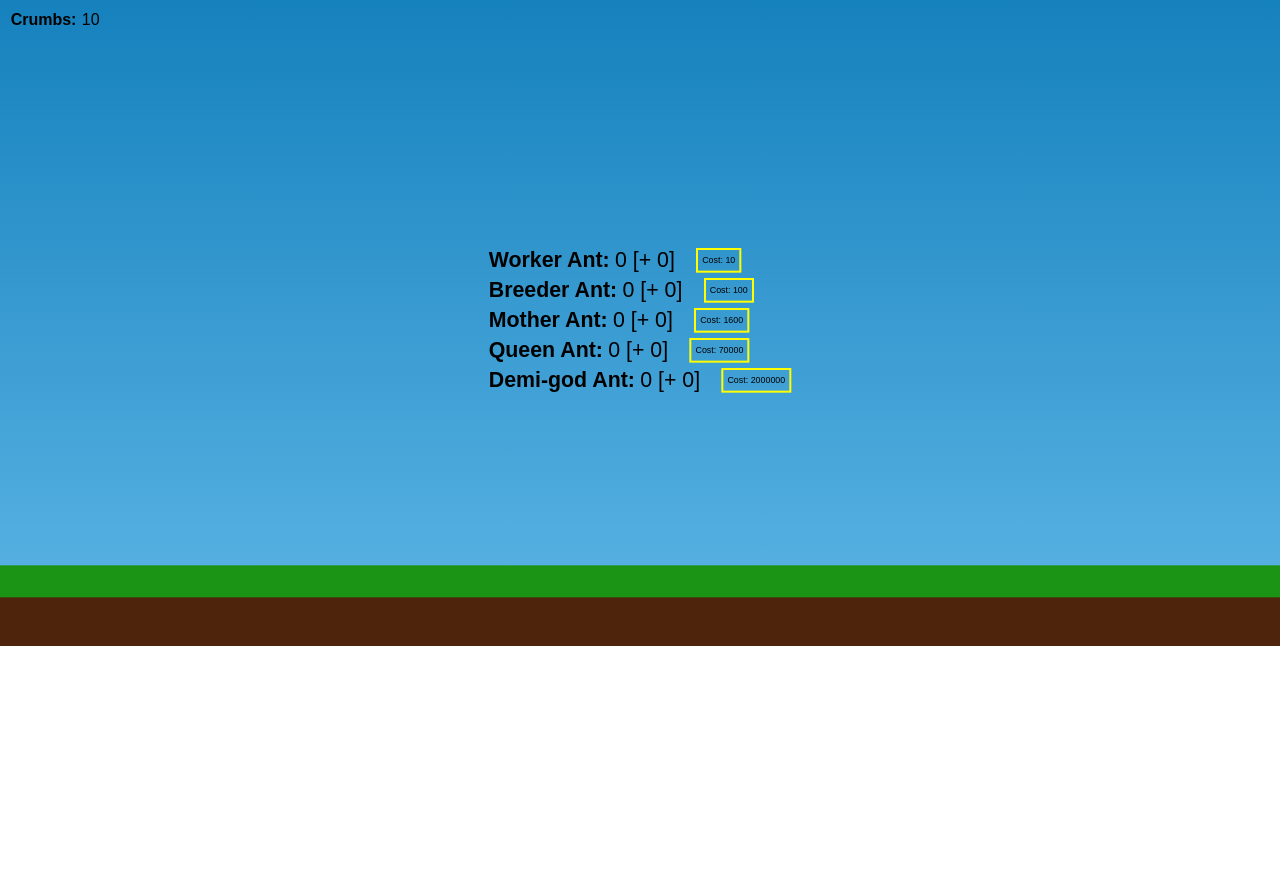
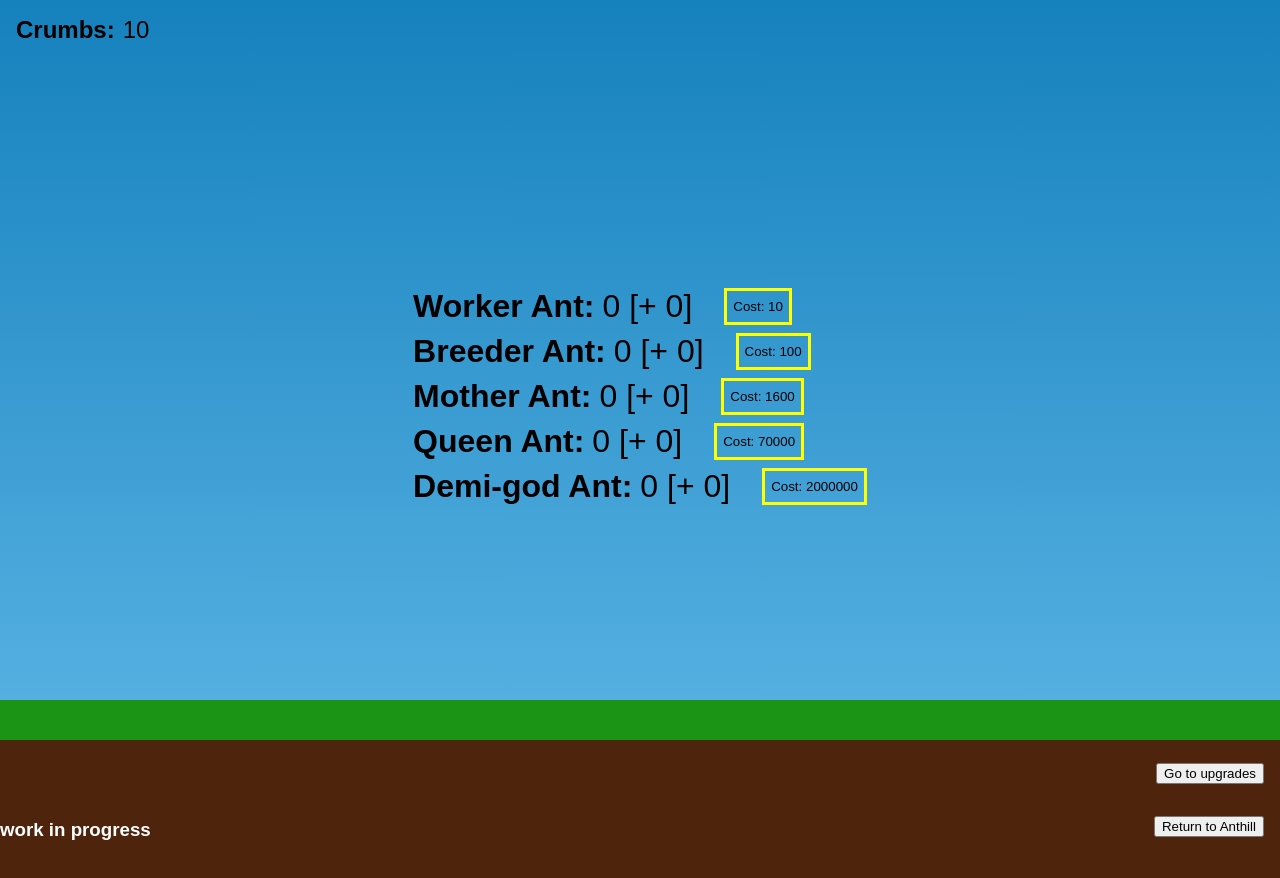
Before and after one commit to TimonLukas/ant-incremental, a Vue app: page / in a window 1280 px wide. Shown: the top 878 px of the page. Before the commit the page ends 800 px from the top, so only its background shows below. Built offline with nearby package versions, Linux system fonts and the light colour scheme.

Commit message:
Implement shell for second screen

```diff
--- a/src/App.vue
+++ b/src/App.vue
@@ -1,21 +1,15 @@
 <template lang="pug">
-.world(
-  :style="{ '--render-width': `${TARGET_RENDER_WIDTH_IN_PX}px`, '--render-height': `${TARGET_RENDER_HEIGHT_IN_PX}px`, '--scale-factor': scaleFactor }"
-  )
+.world(:style="{ '--offset-x': viewOffset.x, '--offset-y': viewOffset.y }")
   currency-overlay
-  anthill(@buy="buy")
+  anthill(@buy="buy" @navigate="ui.view = $event")
+  upgrades(@navigate="ui.view = $event")
 </template>
 
 <script lang="ts">
-import { ref, defineComponent, provide, unref } from "vue"
-import { useEventListener } from "@vueuse/core"
+import { reactive, defineComponent, provide, unref, computed } from "vue"
 
-import {
-  TARGET_RENDER_WIDTH_IN_PX,
-  TARGET_RENDER_HEIGHT_IN_PX,
-  PROVIDE_KEY,
-} from "@/constants"
-import { Anthill, CurrencyOverlay } from "@/views"
+import { PROVIDE_KEY } from "@/constants"
+import { Anthill, CurrencyOverlay, Upgrades } from "@/views"
 import { useGame } from "@/game"
 import { GeneratorNames, generators } from "@/game/generators"
 
@@ -23,19 +17,12 @@ export default defineComponent({
   components: {
     Anthill,
     CurrencyOverlay,
+    Upgrades,
   },
   setup() {
-    const scaleFactor = ref(1)
-    const updateScaleFactor = () => {
-      const { innerWidth, innerHeight } = window
-
-      const widthFactor = innerWidth / TARGET_RENDER_WIDTH_IN_PX
-      const heightFactor = innerHeight / TARGET_RENDER_HEIGHT_IN_PX
-
-      scaleFactor.value = Math.min(widthFactor, heightFactor)
-    }
-    updateScaleFactor()
-    useEventListener("resize", updateScaleFactor)
+    const ui = reactive({
+      view: "anthill",
+    })
 
     const { state, prices } = useGame()
 
@@ -53,11 +40,20 @@ export default defineComponent({
       state.generators[generator].bought++
     }
 
+    const viewOffset = computed(
+      () =>
+        ((
+          {
+            anthill: { x: 0, y: 0 },
+            upgrades: { x: 0, y: -1 },
+          } as any
+        )[ui.view])
+    )
+
     return {
-      scaleFactor,
       buy,
-      TARGET_RENDER_WIDTH_IN_PX,
-      TARGET_RENDER_HEIGHT_IN_PX,
+      ui,
+      viewOffset,
     }
   },
 })
@@ -76,12 +72,16 @@ body
   font-family: sans-serif
 
 .world
-  width: var(--render-width)
-  height: var(--render-height)
-  transform-origin: top left
-  transform: scale(var(--scale-factor))
+  width: 100vw
+  height: 100vh
+  position: relative
+  transition: transform .5s
+  transform: translate(calc(var(--offset-x, 0) * 100vw), calc(var(--offset-y, 0) * 100vh))
 
   > *
-    width: 100%
-    height: 100%
+    width: 100vw
+    height: 100vh
+    position: absolute
+    top: 0
+    left: 0
 </style>
--- a/src/constants.ts
+++ b/src/constants.ts
@@ -1,7 +1,4 @@
 export const AUTOSAVE_INTERVAL_IN_MS = 10 * 1000
 export const GAME_SAVE_LOCAL_STORAGE_KEY = "ANT-INCREMENTAL-SAVE"
 
-export const TARGET_RENDER_WIDTH_IN_PX = 1920
-export const TARGET_RENDER_HEIGHT_IN_PX = 969
-
 export const PROVIDE_KEY = "anthill-game"
--- a/src/views/Anthill.vue
+++ b/src/views/Anthill.vue
@@ -8,6 +8,7 @@
       :cost="prices.generators[name].amount.value"
       @buy="$emit('buy', name)"
     )
+  button.navigate.upgrades(@click="$emit('navigate', 'upgrades')") Go to upgrades
   .background
     .dirt
     .grass
@@ -27,7 +28,7 @@ export default defineComponent({
   components: {
     Generator,
   },
-  emits: ["buy"],
+  emits: ["buy", "navigate"],
   setup() {
     const { state, prices } = inject(PROVIDE_KEY) as {
       state: GameState
@@ -41,7 +42,9 @@ export default defineComponent({
 
 <style lang="sass">
 .view-anthill
-  position: relative
+  position: absolute
+  top: 0
+  left: 0
   display: flex
   align-items: center
   justify-content: center
@@ -53,6 +56,14 @@ export default defineComponent({
 
     .generator
       margin-bottom: .5rem
+
+  .navigate
+    position: absolute
+    z-index: 2
+
+    &.upgrades
+      bottom: 1rem
+      right: 1rem
 
   .background
     position: absolute
--- /dev/null
+++ b/src/views/Upgrades.vue
@@ -0,0 +1,19 @@
+<template lang="pug">
+.view-upgrades
+  h3 work in progress
+  button.navigate.anthill(@click="$emit('navigate', 'anthill')") Return to Anthill
+</template>
+
+<style lang="sass">
+.view-upgrades
+  background-color: #4f240c
+  color: white
+  transform: translateY(100vh)
+
+  .navigate
+    position: absolute
+
+    &.anthill
+      top: 1rem
+      right: 1rem
+</style>
--- a/src/views/index.ts
+++ b/src/views/index.ts
@@ -1,2 +1,3 @@
 export { default as Anthill } from "./Anthill.vue"
 export { default as CurrencyOverlay } from "./CurrencyOverlay.vue"
+export { default as Upgrades } from "./Upgrades.vue"
```
